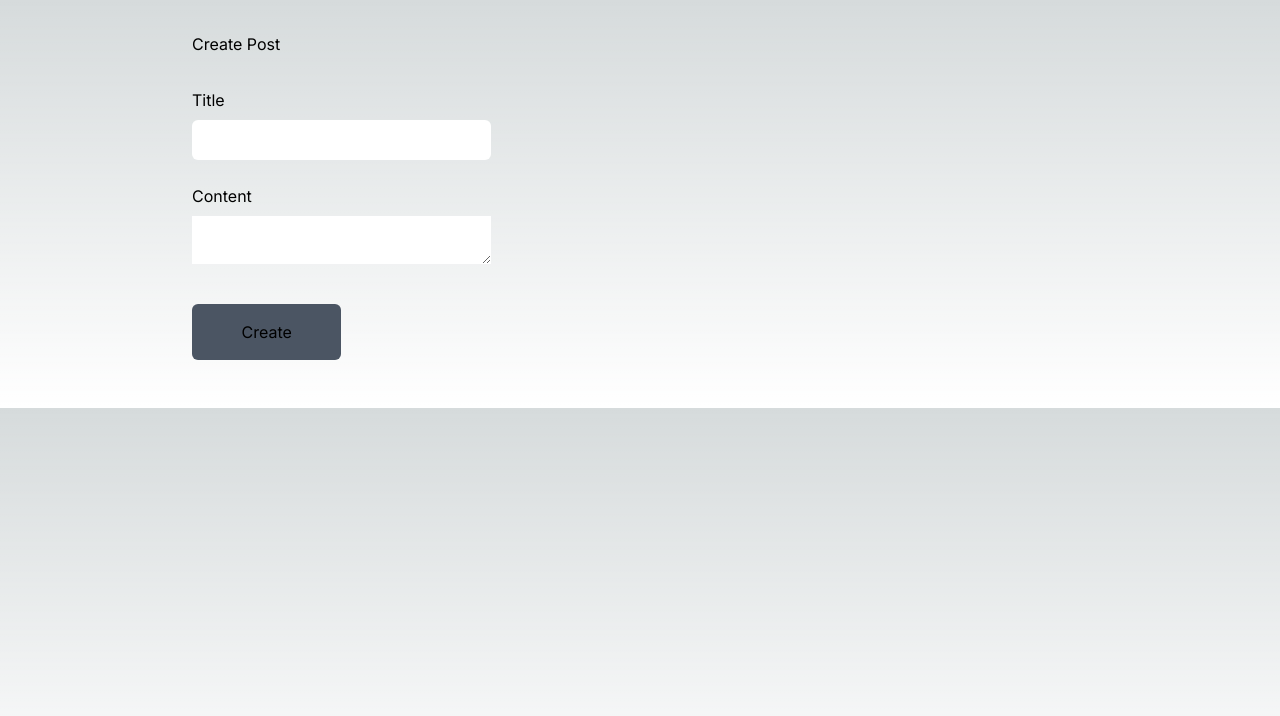
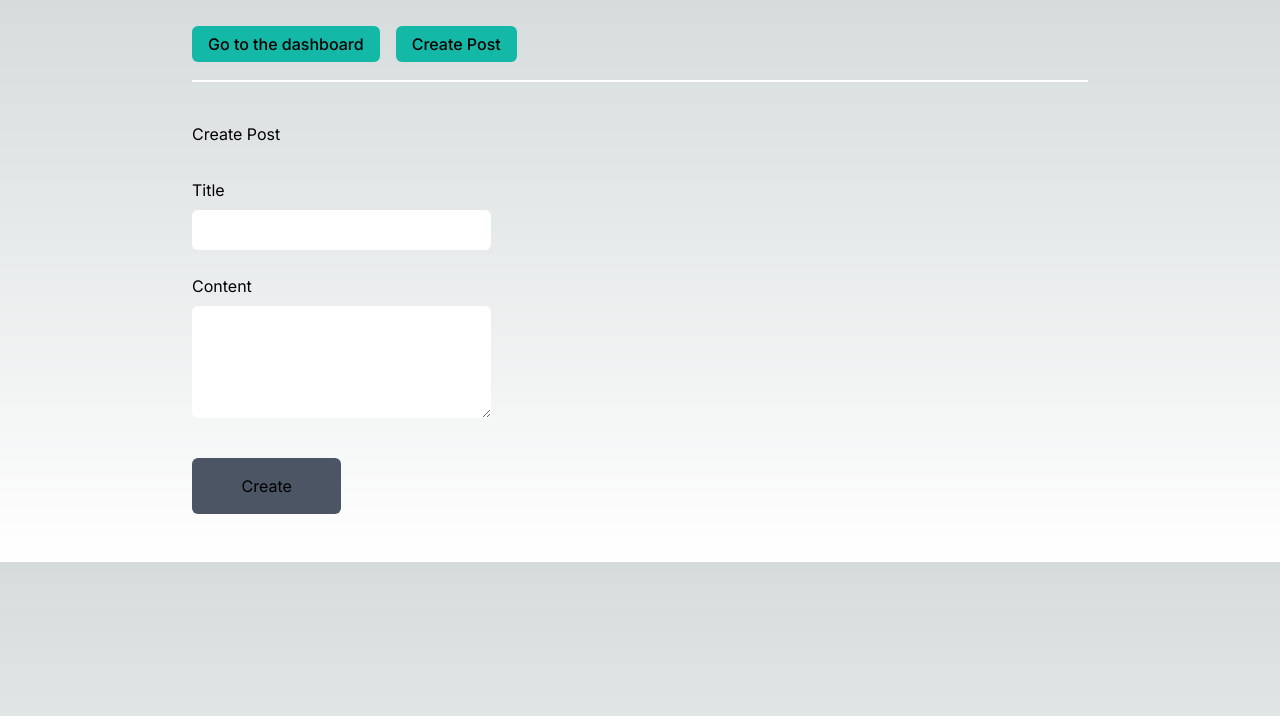
Before and after one commit to derrekdev/next-prisma-post, a Next.js app: page /create in a window 1280 px wide. Shown: the top 716 px of the page. Built offline with nearby package versions, Linux system fonts and the light colour scheme.

Commit message:
fixed some issues when fetching data

```diff
--- a/src/app/api/post/route.ts
+++ b/src/app/api/post/route.ts
@@ -19,9 +19,6 @@ export async function POST(req: NextRequest) {
   try {
     const post: any = await req.json();
 
-    console.log("post");
-    console.log(post.title);
-
     if (post.title === "") {
       return new NextResponse(
         JSON.stringify({ message: "Don't leave this empty" })
@@ -31,6 +28,7 @@ export async function POST(req: NextRequest) {
     const data = await prisma.post.create({
       data: {
         title: post.title,
+        content: post?.content,
       },
     });
 
--- a/src/app/layout.tsx
+++ b/src/app/layout.tsx
@@ -1,3 +1,4 @@
+import TopMenu from "@/components/TopMenu/TopMenu";
 import type { Metadata } from "next";
 import { Inter } from "next/font/google";
 import "./globals.css";
@@ -16,7 +17,10 @@ export default function RootLayout({
 }) {
   return (
     <html lang="en">
-      <body className={`${inter.className}  py-8 px-48`}>{children}</body>
+      <body className={`${inter.className}  py-8 px-48`}>
+        <TopMenu />
+        {children}
+      </body>
     </html>
   );
 }
--- a/src/app/page.tsx
+++ b/src/app/page.tsx
@@ -1,7 +1,10 @@
-import Link from "next/link";
+async function getPost() {
+  const res = await fetch(`${process.env.BASE_URL}/api/post`, {
+    cache: "no-store",
+  });
 
-async function getPost() {
-  const res = await fetch(`${process.env.BASE_URL}/api/post`);
+  // fetch(URL, { cache: 'no-store' })
+  // fetch(URL, {next: { revalidate: 10 }})
 
   if (res) {
     console.log(res);
@@ -9,6 +12,11 @@ async function getPost() {
   return res.json();
 }
 
+// export default async function Home({
+//   data,
+// }: {
+//   data: { id: number; title: string }[];
+// }) {
 export default async function Home() {
   const data: { id: number; title: string }[] = await getPost();
 
@@ -16,27 +24,6 @@ export default async function Home() {
 
   return (
     <main>
-      <nav>
-        <ul className="flex flex-row gap-4">
-          <li>
-            <Link
-              className="bg-teal-500 text-black font-medium py-2 px-4 rounded-md"
-              href="/dashboard"
-            >
-              Go to the dashboard
-            </Link>
-          </li>
-          <li>
-            <Link
-              className="bg-teal-500 text-black font-medium py-2 px-4 rounded-md"
-              href="/create"
-            >
-              Create Post
-            </Link>
-          </li>
-        </ul>
-      </nav>
-
       {data.map((post) => (
         <h1 className="text-lg py-6" key={post.id}>
           {post.title}
@@ -45,3 +32,11 @@ export default async function Home() {
     </main>
   );
 }
+
+// export async function getStaticProps() {
+//   const data: { id: number; title: string }[] = await getPost();
+
+//   return {
+//     props: { data },
+//   };
+// }
--- a/src/components/AddPostForm/AddPostForm.tsx
+++ b/src/components/AddPostForm/AddPostForm.tsx
@@ -1,17 +1,23 @@
 "use client";
 
-import { useState } from "react";
+import { useRef, useState } from "react";
 
 const AddPostForm = () => {
-  const [title, setTitle] = useState("");
+  // const [title, setTitle] = useState("");
   const [message, setMessage] = useState("");
+  const refTitle = useRef<HTMLInputElement | null>(null);
+  const refMessage = useRef<HTMLTextAreaElement | null>(null);
 
   async function submitPost(e: React.FormEvent) {
     e.preventDefault();
+    console.log("test", refTitle.current?.value);
 
     const data = await fetch("/api/post", {
       method: "POST",
-      body: JSON.stringify({ title }),
+      body: JSON.stringify({
+        title: refTitle.current?.value,
+        content: refMessage.current?.value,
+      }),
     });
 
     const res = await data.json();
@@ -23,7 +29,7 @@ const AddPostForm = () => {
     <form onSubmit={submitPost} className="flex flex-col w-1/3">
       <div className="py-4">
         {message && (
-          <p className="bg-green-60 p-5 rounded-md capitalize">{message}</p>
+          <p className="bg-green-600 p-5 rounded-md capitalize">{message}!!</p>
         )}
       </div>
 
@@ -33,17 +39,23 @@ const AddPostForm = () => {
         </label>
         <input
           type="text"
-          onChange={(e) => setTitle(e.target.value)}
-          value={title}
+          // onChange={(e) => setTitle(e.target.value)}
+          ref={refTitle}
+          defaultValue={refTitle.current?.value || ""}
           className="text-black p-2 rounded-md"
           id="title"
         />
       </div>
       <div className="flex flex-col gap-2 pb-6">
-        <label htmlFor="title" className="">
+        <label htmlFor="content" className="">
           Content
         </label>
-        <textarea></textarea>
+        <textarea
+          ref={refMessage}
+          id="content"
+          className="text-black p-2 rounded-md"
+          rows={4}
+        ></textarea>
       </div>
       <div className="py-4 ">
         <button type="submit" className="p-4 bg-gray-600 rounded-md w-1/2">
--- /dev/null
+++ b/src/components/TopMenu/TopMenu.tsx
@@ -0,0 +1,28 @@
+import Link from "next/link";
+
+const TopMenu = () => {
+  return (
+    <nav className="pb-10">
+      <ul className="flex flex-row gap-4 border-b-2 border-white pb-6">
+        <li>
+          <Link
+            className="bg-teal-500 text-black font-medium py-2 px-4 rounded-md"
+            href="/"
+          >
+            Go to the dashboard
+          </Link>
+        </li>
+        <li>
+          <Link
+            className="bg-teal-500 text-black font-medium py-2 px-4 rounded-md"
+            href="/create"
+          >
+            Create Post
+          </Link>
+        </li>
+      </ul>
+    </nav>
+  );
+};
+
+export default TopMenu;
```
